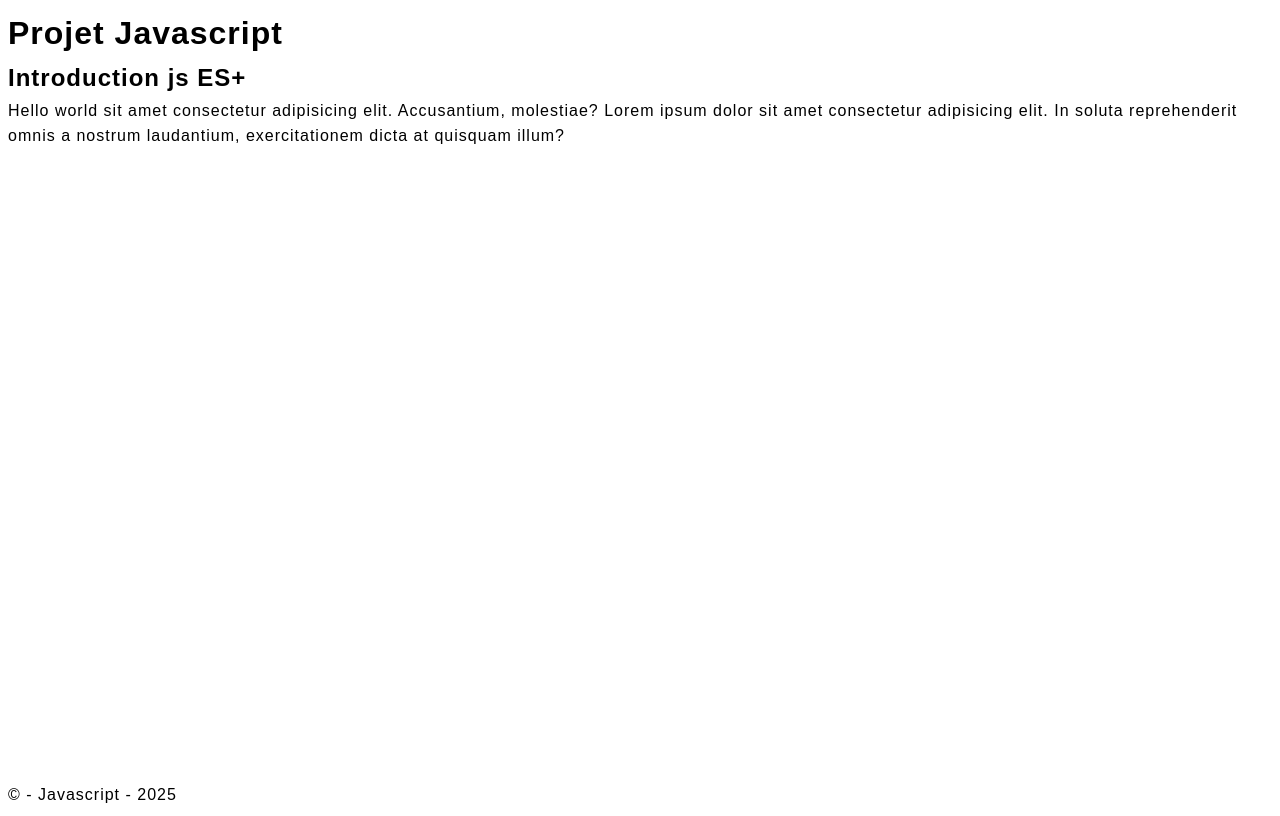
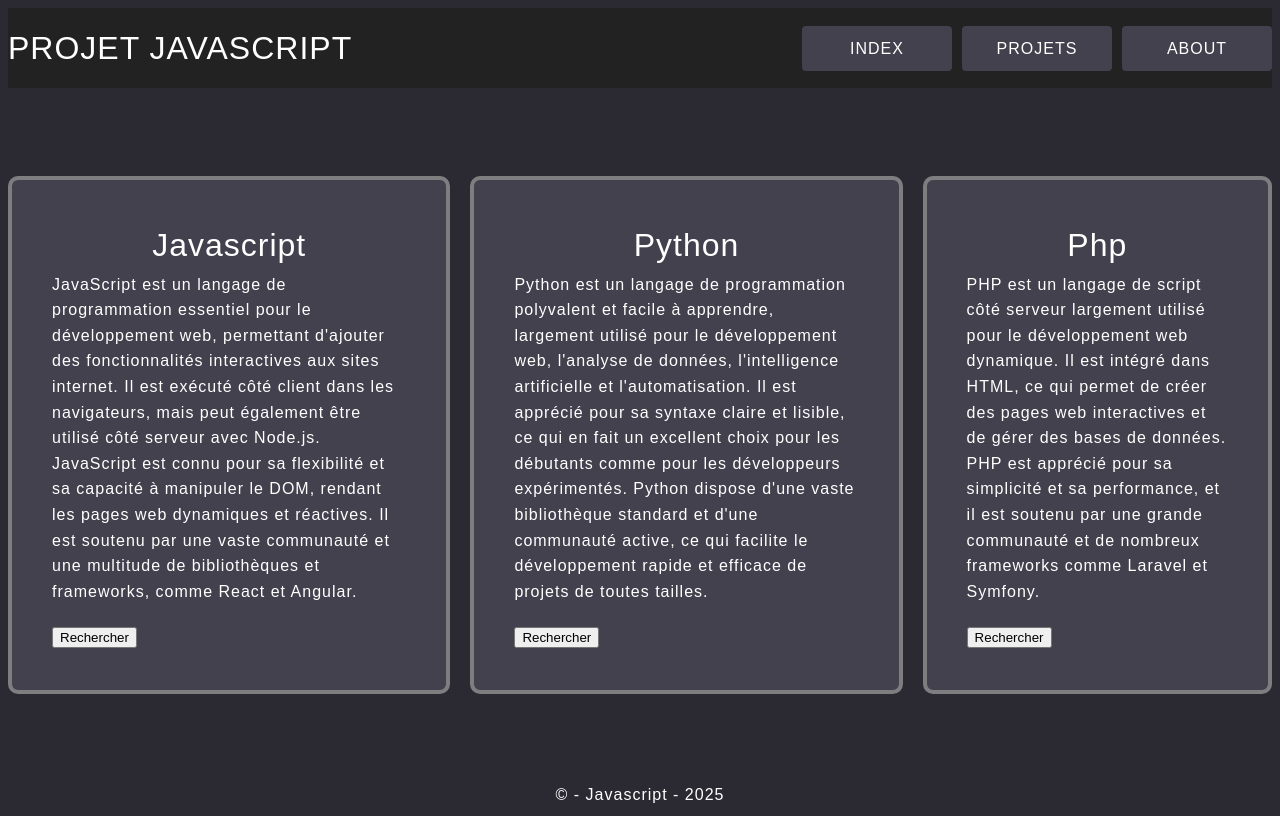
Before and after one commit to giusmili/javascript-Es-projet, a website: page index.html in a window 1280 px wide. Drawn offline with Linux system fonts and the light colour scheme.

Commit message:
css html

```diff
--- a/css/main.css
+++ b/css/main.css
@@ -14,6 +14,8 @@ body {
     line-height: 1.6;
     letter-spacing: .1rem;
     min-height: 100svh;
+    background-color: var(--bg-color);
+    color: #fff;
 }
 h1,h2,h3,p,figure,ol,ul{
     margin: 0;
@@ -25,3 +27,72 @@ a{
     color: #222;
 }
 /* theme css */
+
+header{
+    display: flex;
+    flex-direction: row;
+    justify-content: space-between; /* titre à gauche et menu à droite */
+    align-items: center;
+    background-color: #222;
+    line-height: 8rem;
+}
+header h1{
+    text-transform: uppercase;
+    font-weight: normal;
+}
+/* menu nav ul */
+:root{
+    --bg-color: #2b2a33;
+    --input-bgcolor: #42414d;
+    --input-bgcolor-light: #7e7e80;
+
+}
+nav ul{
+    display: flex;
+    flex-direction: row;
+    justify-content:space-around;
+    gap: 1rem;
+    align-items: center;
+
+}
+nav ul li{
+    width: 15rem;
+    background-color: var(--input-bgcolor);
+    line-height: 4.5rem;
+    border-radius: .4rem;
+}
+nav ul li a{
+    display: block;
+    text-align: center;
+    color: inherit;
+    text-transform: uppercase;
+}
+
+main{
+    display: flex;
+    flex-direction: row;
+    justify-content: center;
+    align-items: center;
+    gap: 2rem;
+
+}
+article{
+    max-width: 50rem;
+    background-color: var(--input-bgcolor);
+    padding: 4rem;
+    border-radius: 1rem;
+    border: solid .4rem var(--input-bgcolor-light);
+    aspect-ratio: 1 / 1;
+
+}
+article p{
+    margin-bottom: 2rem;
+}
+article h2{
+    font-size: xx-large;
+    font-weight: normal;
+    text-align: center;
+}
+footer *{
+    text-align: center;
+}
--- a/index.html
+++ b/index.html
@@ -11,6 +11,14 @@
         <h1>
             Projet Javascript
         </h1>
+
+             <nav>
+                 <ul>
+                     <li><a href="#">Index</a></li>
+                     <li><a href="#">Projets</a></li>
+                     <li><a href="#">About</a></li>
+                 </ul>
+             </nav>
      <!-- ajouter menu -->
 
     </header>
@@ -20,16 +28,34 @@
     <main>
        <!--  le contenu principale MAIN CONTENT-->
         <article>
-            <h2>Introduction js ES+</h2>
+            <h2>Javascript</h2>
             <p lang="en">
-                Hello world  sit amet consectetur adipisicing elit.
-                Accusantium, molestiae?
-                Lorem ipsum dolor sit amet consectetur adipisicing elit. In soluta reprehenderit omnis a nostrum laudantium,
-                exercitationem dicta at quisquam illum?
+                JavaScript est un langage de programmation essentiel pour
+                le développement web, permettant d'ajouter des fonctionnalités interactives aux sites internet. Il est exécuté côté client dans les navigateurs, mais peut également être utilisé côté serveur avec Node.js. JavaScript est connu pour sa flexibilité et sa capacité à manipuler le DOM, rendant les pages web dynamiques et réactives. Il est soutenu par une vaste communauté et une multitude de bibliothèques et frameworks, comme React et Angular.
 
             </p>
+            <button type="button">Rechercher</button>
         </article>
 
+
+        <article>
+            <h2>Python</h2>
+            <p lang="en">
+                Python est un langage de programmation polyvalent et facile à apprendre,
+                largement utilisé pour le développement web, l'analyse de données, l'intelligence artificielle et l'automatisation. Il est apprécié pour sa syntaxe claire et lisible, ce qui en fait un excellent choix pour les débutants comme pour les développeurs expérimentés. Python dispose d'une vaste bibliothèque standard et d'une communauté active, ce qui facilite le développement rapide et
+                efficace de projets de toutes tailles.
+            </p>
+            <button type="button">Rechercher</button>
+        </article>
+
+        <article>
+            <h2>Php</h2>
+            <p lang="en">
+                PHP est un langage de script côté serveur largement utilisé pour le développement web dynamique. Il est intégré dans HTML, ce qui permet de créer des pages web interactives et de gérer des bases de données. PHP est apprécié pour sa simplicité et sa performance, et il est soutenu par une grande communauté et de nombreux
+                frameworks comme Laravel et Symfony.
+            </p>
+            <button type="button">Rechercher</button>
+        </article>
     </main>
     <footer>
         <p>
```
